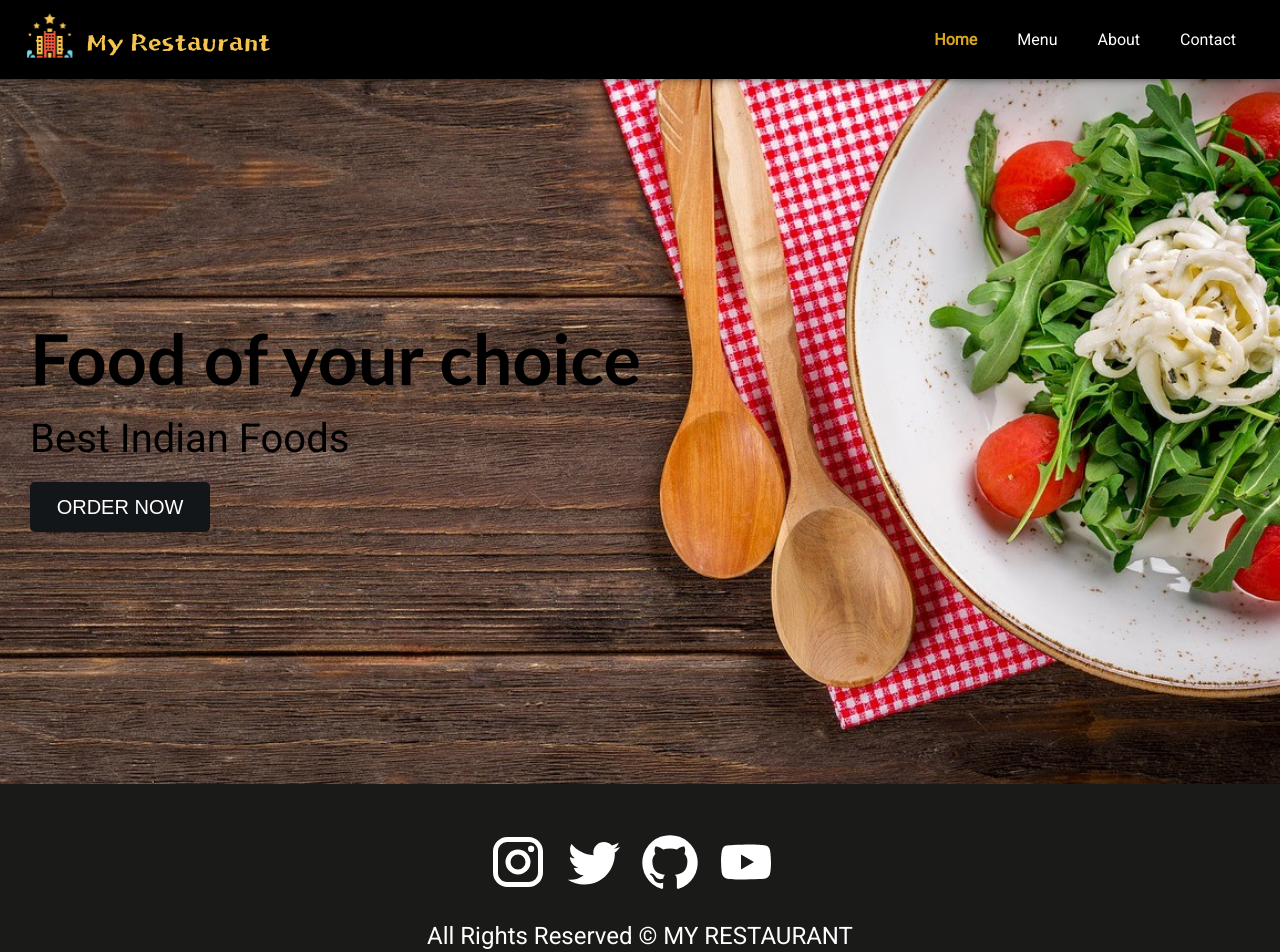
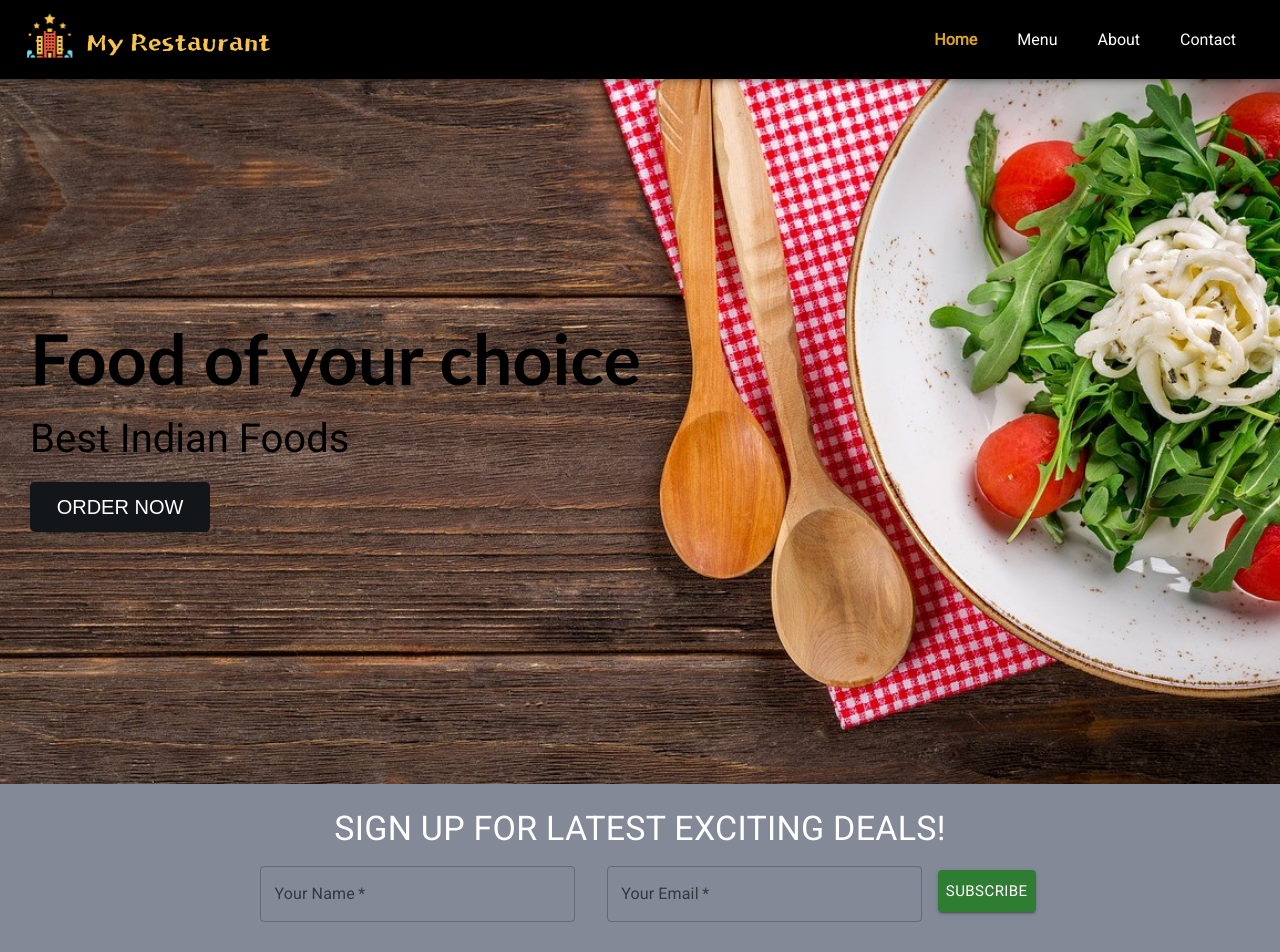
Before and after one commit to himansumallik/ARestaurant, a React (Create React App) app in the folder client/: page / in a window 1280 px wide. Shown: the top 952 px of the page. Built offline with nearby package versions, Linux system fonts and the light colour scheme; the HTML template or start-up script is replaced by a standard one.

Commit message:
inserted text field for subscription with userinfo

```diff
--- a/client/src/components/Footer/Footer.jsx
+++ b/client/src/components/Footer/Footer.jsx
@@ -1,22 +1,63 @@
 import React from "react";
 import InstagramIcon from "@mui/icons-material/Instagram";
 import TwitterIcon from "@mui/icons-material/Twitter";
-import GitHubIcon from "@mui/icons-material/GitHub";
+import FacebookIcon from "@mui/icons-material/Facebook";
 import YouTubeIcon from "@mui/icons-material/YouTube";
-import { Box, Typography } from "@mui/material";
+import TextField from '@mui/material/TextField';
+import Button from '@mui/material/Button';
+import { Box, Typography} from "@mui/material";
 const Footer = () => {
   return (
     <>
       <Box
-        sx={{ textAlign: "center", bgcolor: "#1A1A19", color: "white", p: 3 }}
+        sx={{ textAlign: "center", bgcolor: "#838996", color: "white", p: 3 }}
+      >
+        <Typography
+          variant="h4"
+          sx={{
+            "@media (max-width:600px)": {
+              fontSize: "1.5rem",
+            },
+          }}
+        >
+          SIGN UP FOR LATEST EXCITING DEALS!
+        </Typography>
+        <Box
+          component="form"
+          sx={{
+            '& .MuiTextField-root': { m: 2, width: '35ch' },
+          }}
+          noValidate
+          autoComplete="off"
+        >
+          <div>
+            <TextField
+              required
+              id="outlined-required"
+              label="Your Name"
+            />
+            <TextField
+              required
+              id="outlined-required"
+              label="Your Email"
+              size="normal"
+            />
+            <Button variant="contained" size="large" color="success" sx={{p:1, my:2.5}}>SUBSCRIBE</Button>
+          </div>
+        </Box>
+      </Box>
+
+
+      <Box
+        sx={{ textAlign: "center", bgcolor: "#34282C", color: "white", p: 0.2 }}
       >
         <Box
           sx={{
-            my: 3,
+            my: 1,
             "& svg": {
-              fontSize: "60px",
+              fontSize: "30px",
               cursor: "pointer",
-              mr: 2,
+              mr: 3,
             },
             "& svg:hover": {
               color: "goldenrod",
@@ -28,11 +69,17 @@ const Footer = () => {
           {/* icons */}
           <InstagramIcon />
           <TwitterIcon />
-          <GitHubIcon />
+          <FacebookIcon />
           <YouTubeIcon />
         </Box>
+      </Box>
+
+
+      <Box
+        sx={{ textAlign: "center", bgcolor: "#1A1A19", color: "white", p: "5px" }}
+      >
         <Typography
-          variant="h5"
+          variant="h6"
           sx={{
             "@media (max-width:600px)": {
               fontSize: "1rem",
```
